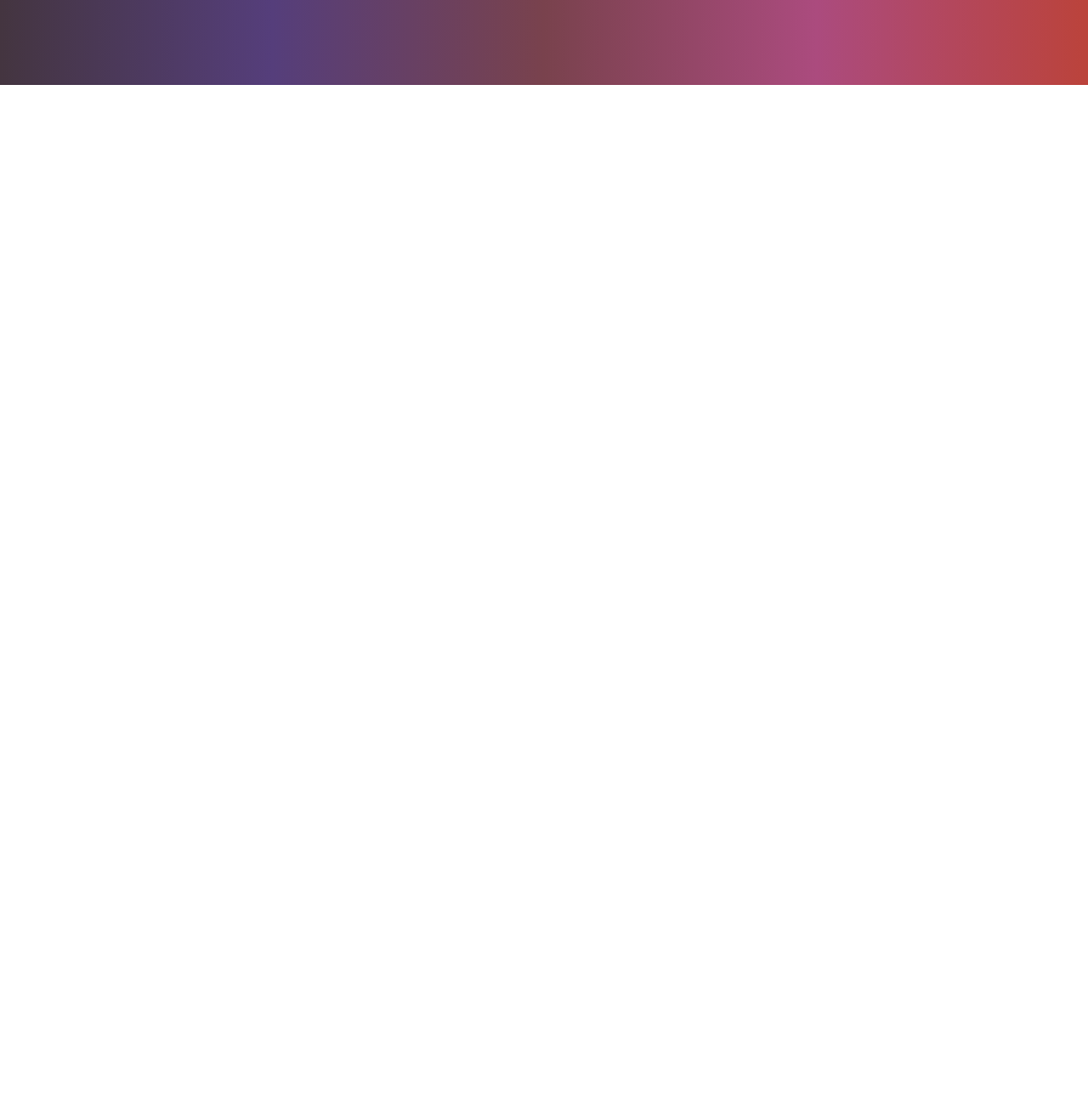
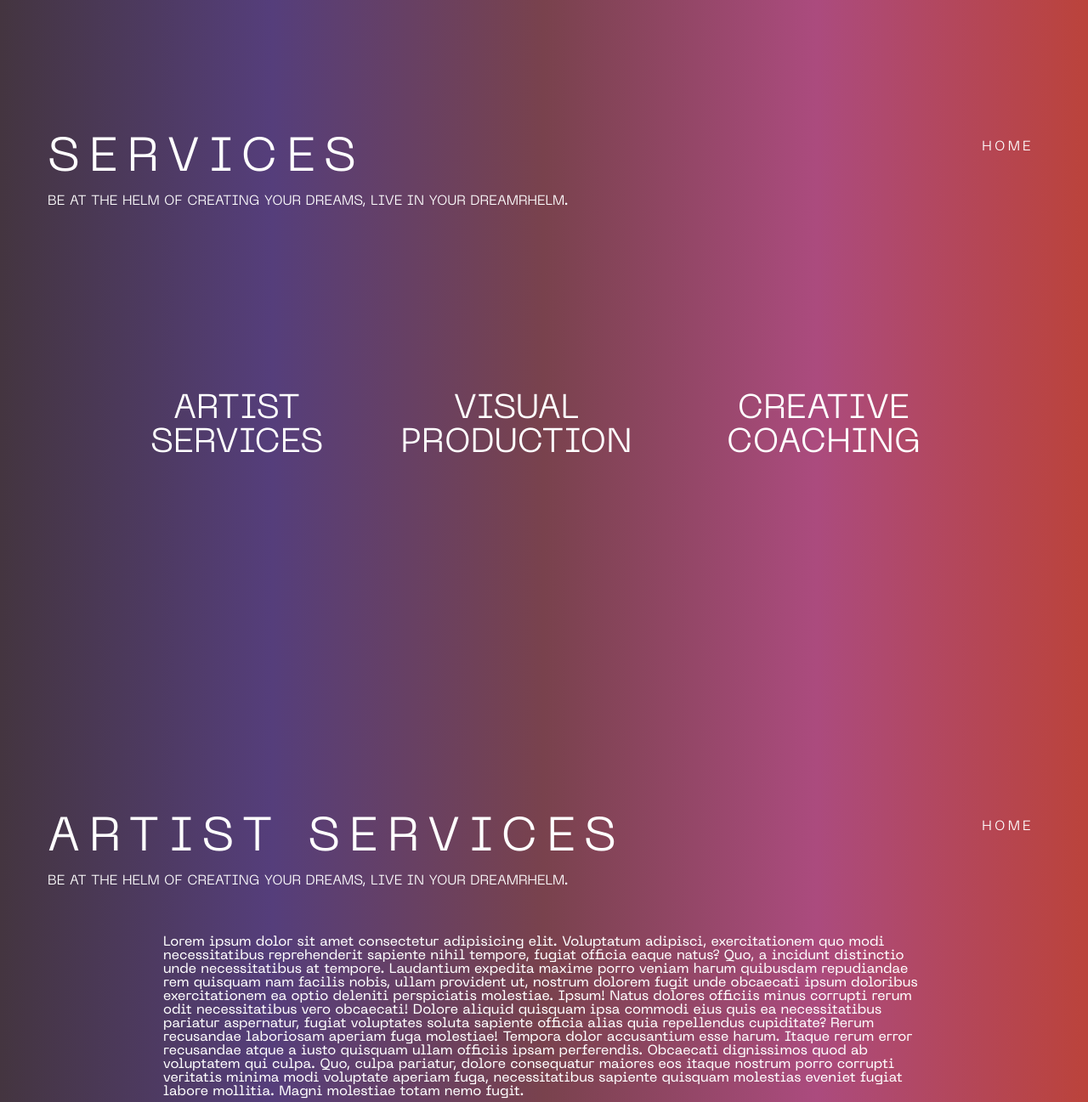
Before and after one commit to aliersh/dreamrhelm, a plain HTML site: page index.html in a window 1280 px wide. Shown: the part 1500-2797 px from the top of the page at 85% size. Before the commit the page ends 1600 px from the top, so only its background shows below. Drawn offline with Linux system fonts and the light colour scheme.

Commit message:
First protoype

```diff
--- a/css/style.css
+++ b/css/style.css
@@ -81,7 +81,7 @@ body {
     padding: 1em 0;
 }
 
-#brand-title, .section-title {
+#brand-title, .section-title, #services-list {
     text-transform: uppercase;
     font-size: 3.5rem;
     font-family: 'pp_neue_machinaplain_light';
@@ -135,7 +135,7 @@ body {
     grid-area: video;
     justify-self: center;
 }
-#about-page {
+#about-page, #services-page, #artist-page, #visual-page, #creative-page {
     height: 100vh;
 }
 
@@ -165,3 +165,22 @@ body {
     width: 70%;
     margin: 0 auto;
 }
+
+#creative-title {
+    font-size: 3.4em;
+}
+
+#services-list {
+    display: flex;
+    width: 80%;
+    margin: 0 auto;
+    margin-top: 20vh;
+}
+
+.service-title {
+    font-size: 2.5rem;
+    letter-spacing: 0;
+    text-align: center;
+    text-decoration: none;
+    color: #fff;
+}
--- a/index.html
+++ b/index.html
@@ -10,7 +10,7 @@
     <script src="https://kit.fontawesome.com/91eb86635d.js" crossorigin="anonymous"></script>
 </head>
 <body>
-    <div id="home-page">
+    <section id="home-page">
         <div id="landing-grid">
             <img src="img/logoipsum-277.svg" alt="Brand logo" id="brand-logo">
             <div id="landing-flex">
@@ -18,16 +18,16 @@
                 <p id="brand-subtitle">Be at the helm of creating your dreams, live in your dreamrhelm.</p>
                 <div id="nav-links">
                     <a href="#about-page" class="button-link"><span class="link-text">About</span><i class="fa-solid fa-chevron-right"></i></a>
-                    <a href="#services" class="button-link"><span class="link-text">Services</span><i class="fa-solid fa-chevron-right"></i></a>
+                    <a href="#services-page" class="button-link"><span class="link-text">Services</span><i class="fa-solid fa-chevron-right"></i></a>
                     <a href="#blog" class="button-link"><span class="link-text">Blog</span><i class="fa-solid fa-chevron-right"></i></a>
                     <a href="#Contact" class="button-link"><span class="link-text">Contact</span><i class="fa-solid fa-chevron-right"></i></a>
                 </div>
             </div>
             <video src="video/VUMetersPinkVidevo.mov" id="landing-video" controls autoplay loop></video>
         </div>
-    </div>
+    </section>
 
-    <div id="about-page">
+    <section id="about-page">
         <div class="page-header">
             <h1 class="section-title">About</h1>
             <a class="home-button" href="#home-page">Home</a>
@@ -38,6 +38,58 @@
         Natus dolores officiis minus corrupti rerum odit necessitatibus vero obcaecati! Dolore aliquid quisquam ipsa commodi eius quis ea necessitatibus pariatur aspernatur, fugiat voluptates soluta sapiente officia alias quia repellendus cupiditate?
         Rerum recusandae laboriosam aperiam fuga molestiae! Tempora dolor accusantium esse harum. Itaque rerum error recusandae atque a iusto quisquam ullam officiis ipsam perferendis. Obcaecati dignissimos quod ab voluptatem qui culpa.
         Quo, culpa pariatur, dolore consequatur maiores eos itaque nostrum porro corrupti veritatis minima modi voluptate aperiam fuga, necessitatibus sapiente quisquam molestias eveniet fugiat labore mollitia. Magni molestiae totam nemo fugit.</p>
-    </div>
+    </section>
+
+    <section id="services-page">
+        <div class="page-header">
+            <h1 class="section-title">Services</h1>
+            <a class="home-button" href="#home-page">Home</a>
+        </div>
+        <p class="section-subtitle">Be at the helm of creating your dreams, live in your dreamrhelm.</p>
+        <div id="services-list">
+            <a class="service-title" href="#artist-page">Artist Services</a>
+            <a class="service-title" href="#visual-page">Visual Production</a>
+            <a class="service-title" href="#creative-page">Creative Coaching</a>
+        </div>
+    </section>
+
+    <section id="artist-page">
+        <div class="page-header">
+            <h1 class="section-title">Artist Services</h1>
+            <a class="home-button" href="#home-page">Home</a>
+        </div>
+        <p class="section-subtitle">Be at the helm of creating your dreams, live in your dreamrhelm.</p>
+        <p class="section-text">Lorem ipsum dolor sit amet consectetur adipisicing elit. Voluptatum adipisci, exercitationem quo modi necessitatibus reprehenderit sapiente nihil tempore, fugiat officia eaque natus? Quo, a incidunt distinctio unde necessitatibus at tempore.
+        Laudantium expedita maxime porro veniam harum quibusdam repudiandae rem quisquam nam facilis nobis, ullam provident ut, nostrum dolorem fugit unde obcaecati ipsum doloribus exercitationem ea optio deleniti perspiciatis molestiae. Ipsum!
+        Natus dolores officiis minus corrupti rerum odit necessitatibus vero obcaecati! Dolore aliquid quisquam ipsa commodi eius quis ea necessitatibus pariatur aspernatur, fugiat voluptates soluta sapiente officia alias quia repellendus cupiditate?
+        Rerum recusandae laboriosam aperiam fuga molestiae! Tempora dolor accusantium esse harum. Itaque rerum error recusandae atque a iusto quisquam ullam officiis ipsam perferendis. Obcaecati dignissimos quod ab voluptatem qui culpa.
+        Quo, culpa pariatur, dolore consequatur maiores eos itaque nostrum porro corrupti veritatis minima modi voluptate aperiam fuga, necessitatibus sapiente quisquam molestias eveniet fugiat labore mollitia. Magni molestiae totam nemo fugit.</p>
+    </section>
+
+    <section id="visual-page">
+        <div class="page-header">
+            <h1 class="section-title">Visual Production</h1>
+            <a class="home-button" href="#home-page">Home</a>
+        </div>
+        <p class="section-subtitle">Be at the helm of creating your dreams, live in your dreamrhelm.</p>
+        <p class="section-text">Lorem ipsum dolor sit amet consectetur adipisicing elit. Voluptatum adipisci, exercitationem quo modi necessitatibus reprehenderit sapiente nihil tempore, fugiat officia eaque natus? Quo, a incidunt distinctio unde necessitatibus at tempore.
+        Laudantium expedita maxime porro veniam harum quibusdam repudiandae rem quisquam nam facilis nobis, ullam provident ut, nostrum dolorem fugit unde obcaecati ipsum doloribus exercitationem ea optio deleniti perspiciatis molestiae. Ipsum!
+        Natus dolores officiis minus corrupti rerum odit necessitatibus vero obcaecati! Dolore aliquid quisquam ipsa commodi eius quis ea necessitatibus pariatur aspernatur, fugiat voluptates soluta sapiente officia alias quia repellendus cupiditate?
+        Rerum recusandae laboriosam aperiam fuga molestiae! Tempora dolor accusantium esse harum. Itaque rerum error recusandae atque a iusto quisquam ullam officiis ipsam perferendis. Obcaecati dignissimos quod ab voluptatem qui culpa.
+        Quo, culpa pariatur, dolore consequatur maiores eos itaque nostrum porro corrupti veritatis minima modi voluptate aperiam fuga, necessitatibus sapiente quisquam molestias eveniet fugiat labore mollitia. Magni molestiae totam nemo fugit.</p>
+    </section>
+
+    <section id="creative-page">
+        <div class="page-header">
+            <h1 class="section-title" id="creative-title">Creative Coaching</h1>
+            <a class="home-button" href="#home-page">Home</a>
+        </div>
+        <p class="section-subtitle">Be at the helm of creating your dreams, live in your dreamrhelm.</p>
+        <p class="section-text">Lorem ipsum dolor sit amet consectetur adipisicing elit. Voluptatum adipisci, exercitationem quo modi necessitatibus reprehenderit sapiente nihil tempore, fugiat officia eaque natus? Quo, a incidunt distinctio unde necessitatibus at tempore.
+        Laudantium expedita maxime porro veniam harum quibusdam repudiandae rem quisquam nam facilis nobis, ullam provident ut, nostrum dolorem fugit unde obcaecati ipsum doloribus exercitationem ea optio deleniti perspiciatis molestiae. Ipsum!
+        Natus dolores officiis minus corrupti rerum odit necessitatibus vero obcaecati! Dolore aliquid quisquam ipsa commodi eius quis ea necessitatibus pariatur aspernatur, fugiat voluptates soluta sapiente officia alias quia repellendus cupiditate?
+        Rerum recusandae laboriosam aperiam fuga molestiae! Tempora dolor accusantium esse harum. Itaque rerum error recusandae atque a iusto quisquam ullam officiis ipsam perferendis. Obcaecati dignissimos quod ab voluptatem qui culpa.
+        Quo, culpa pariatur, dolore consequatur maiores eos itaque nostrum porro corrupti veritatis minima modi voluptate aperiam fuga, necessitatibus sapiente quisquam molestias eveniet fugiat labore mollitia. Magni molestiae totam nemo fugit.</p>
+    </section>
 </body>
 </html>
```
